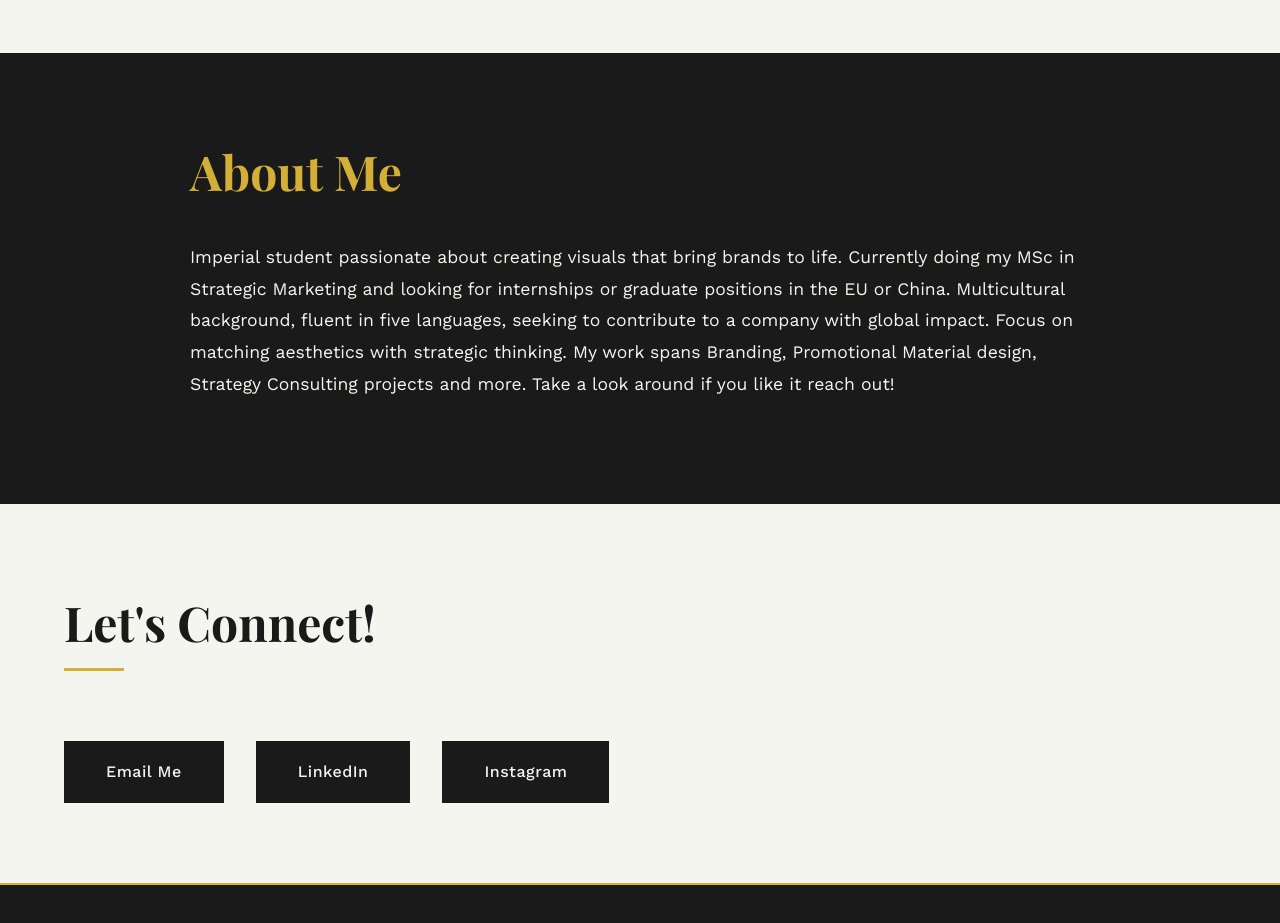
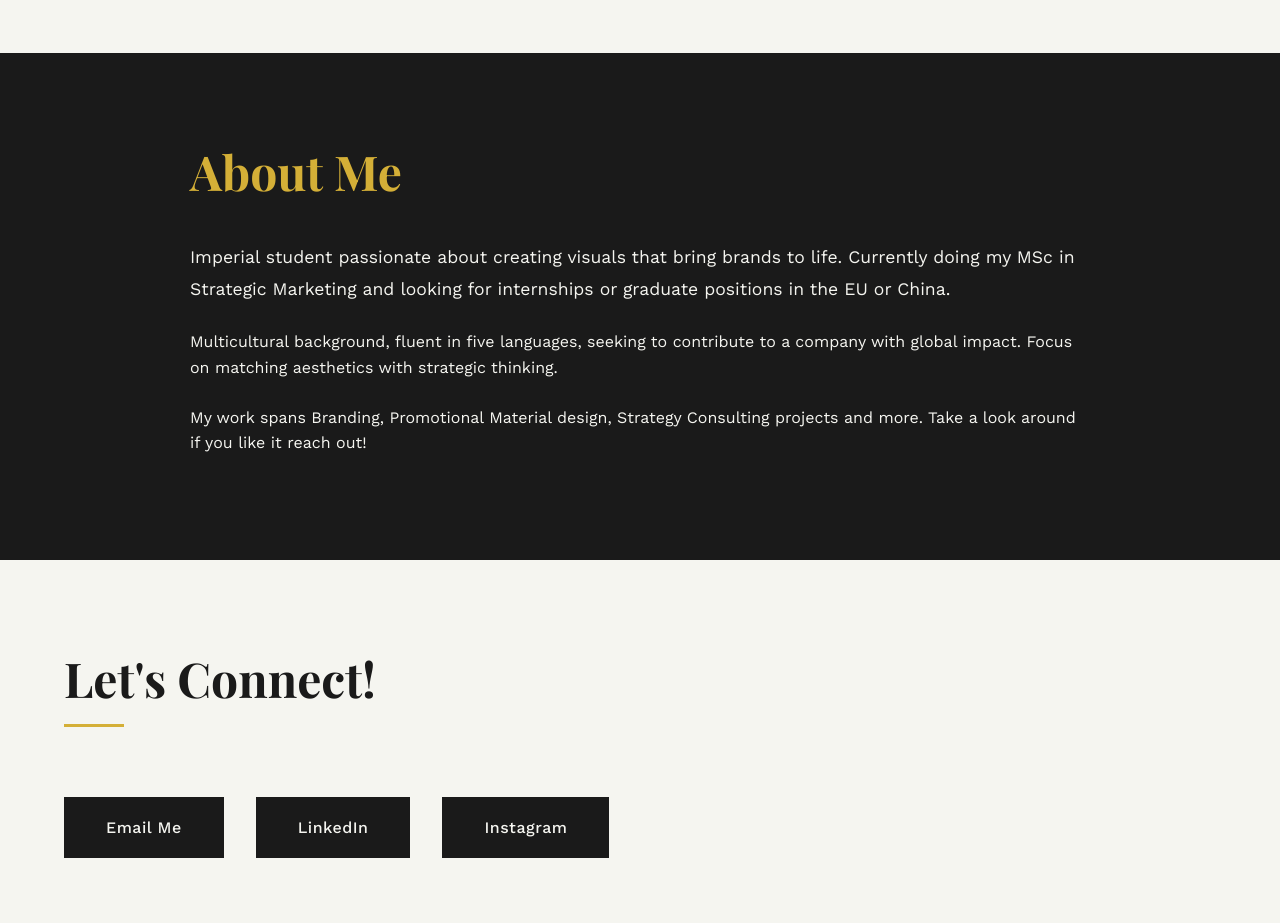
Before and after one commit to inesz925design/inesz925design.github.io, a plain HTML site: page index.html in a window 1280 px wide. Shown: the part 2880-3803 px from the top of the page. Drawn offline with nearby package versions, Linux system fonts and the light colour scheme.

Commit message:
Update index.html

```diff
--- a/index.html
+++ b/index.html
@@ -714,9 +714,10 @@
             <h2>About Me</h2>
             <p>
                 Imperial student passionate about creating visuals that bring brands to life.
-                Currently doing my MSc in Strategic Marketing and looking for internships or graduate positions in the EU or China.
+                Currently doing my MSc in Strategic Marketing and looking for internships or graduate positions in the EU or China.</p>
                 Multicultural background, fluent in five languages, seeking to contribute to a company with global impact.
-                Focus on matching aesthetics with strategic thinking.
+                Focus on matching aesthetics with strategic thinking.</p>
+            </p>
                 My work spans Branding, Promotional Material design, Strategy Consulting projects and more.
                 Take a look around if you like it reach out!
             </p>
```
